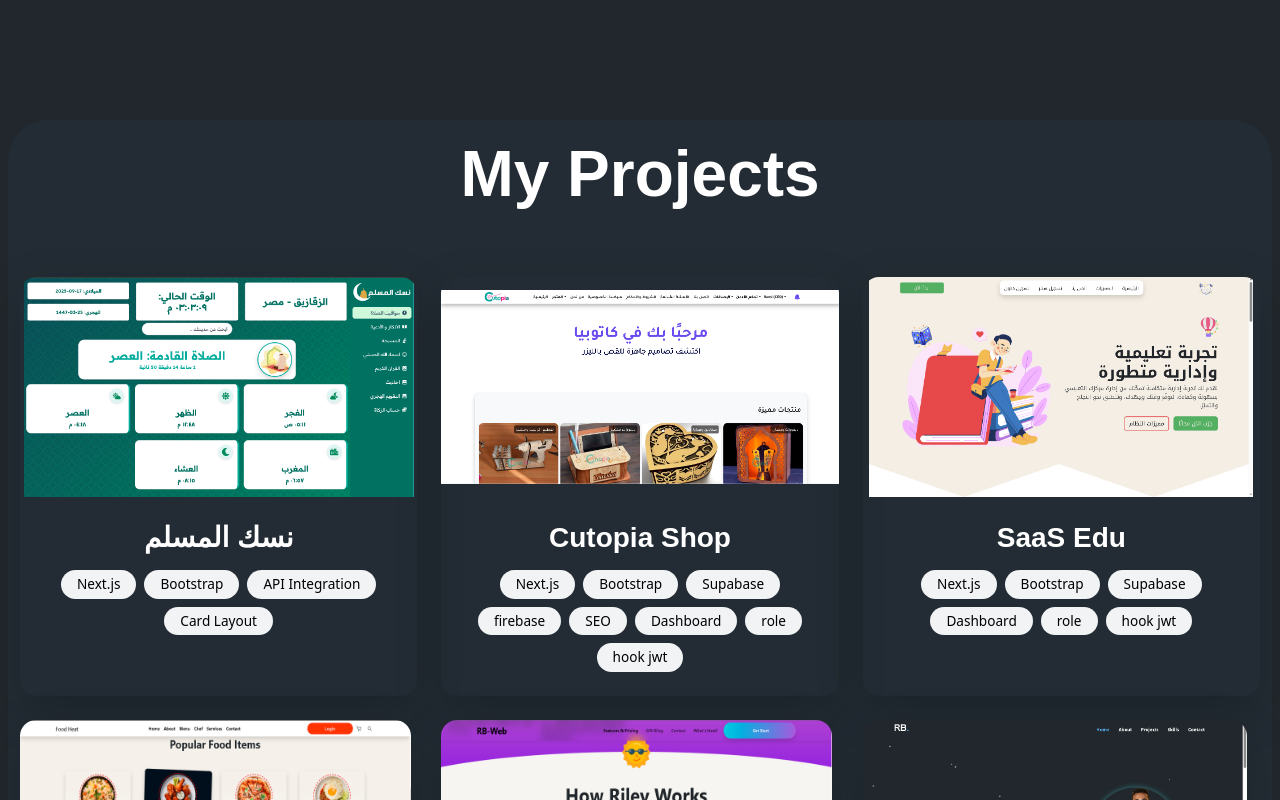
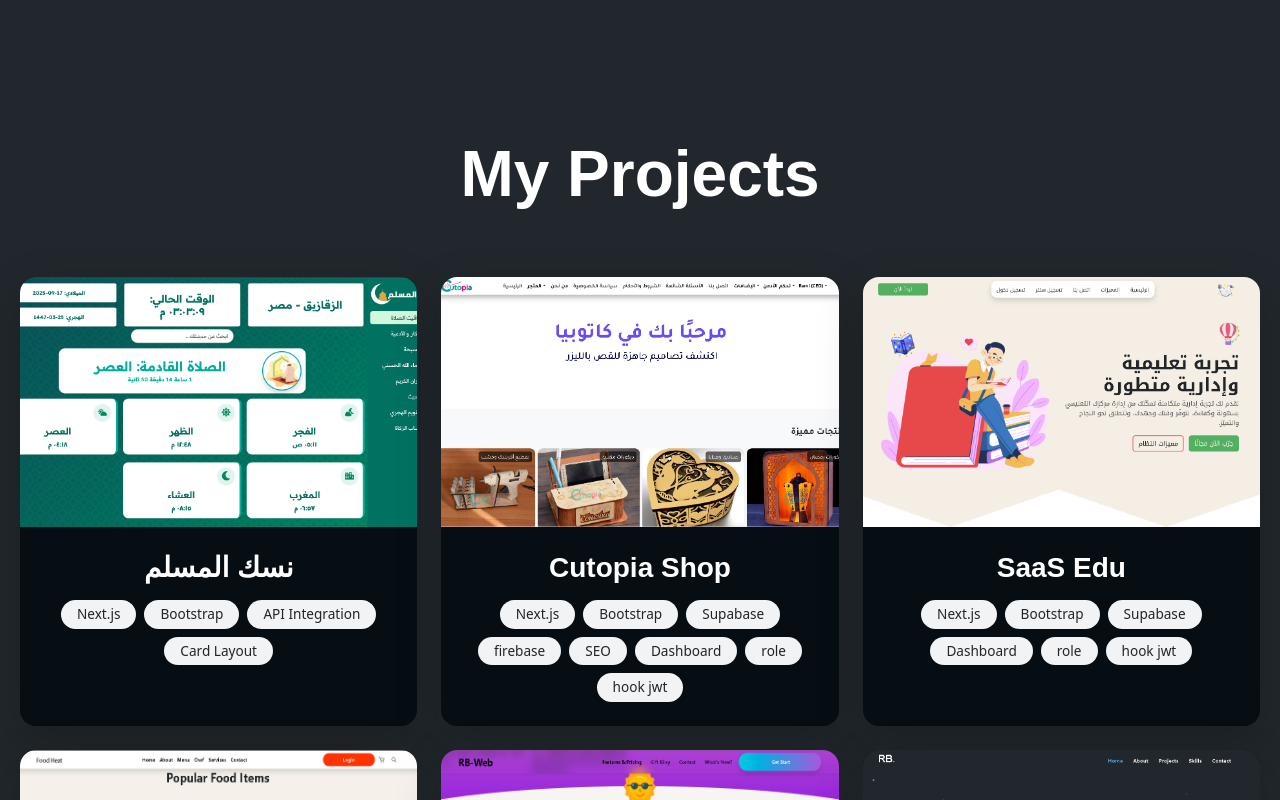
Before and after one commit to ramiIbra7im/portfolio, a Next.js app: page / in a window 1280 px wide. Shown: the part 1600-2400 px from the top of the page. Built offline with nearby package versions, Linux system fonts and the light colour scheme.

Commit message:
Update3.6

```diff
--- a/src/app/projects/Pro.css
+++ b/src/app/projects/Pro.css
@@ -8,7 +8,7 @@
 
 .main-project {
     color: black;
-    background-color: var(--color2);
+    /* background-color: var(--color2); */
     border-radius: 40px;
     margin-top: 7rem;
 }
@@ -69,3 +69,6 @@
 .tech-pill {
     background-color: var(--color4);
 }
+.card{
+    background-color: rgb(6, 14, 19);
+}
--- a/src/app/projects/page.js
+++ b/src/app/projects/page.js
@@ -118,13 +118,13 @@ const ProjectsGrid = () => {
                 <h1 className="p-3 mb-5 fw-bold display-3 text-white text-center">My Projects</h1>
                 <Row>
                     {projects.slice().reverse().map((project) => (
-                        <Col md={4} className="mb-4 d-flex" key={project.id}>
+                        <Col md={4} className="mb-4 d-flex " key={project.id}>
                             <motion.div
                                 initial={{ opacity: 0, y: 50 }}
                                 whileInView={{ opacity: 1, y: 0 }}
                                 viewport={{ once: true, amount: 0.1 }}
                                 transition={{ duration: 0.4 }}
-                                className=" border-0 shadow-lg rounded-4 overflow-hidden h-100"
+                                className=" border-0 shadow-lg rounded-4 card  overflow-hidden h-100"
                             >
                                 {/* الصورة مع Overlay واللينك */}
                                 <a
@@ -146,8 +146,8 @@ const ProjectsGrid = () => {
                                             height={300}
                                             className="w-100 "
                                             style={{
-                                                objectFit: "contain",
-                                                height: "220px",
+                                                objectFit: "cover",
+                                                height: "250px",
                                             }}
                                         />
 
```
